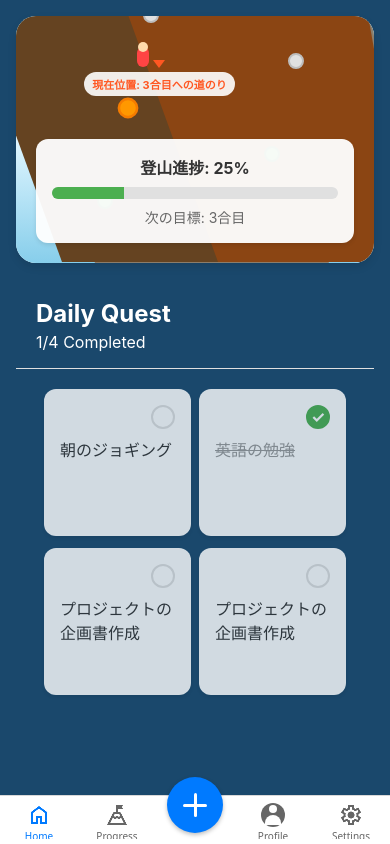
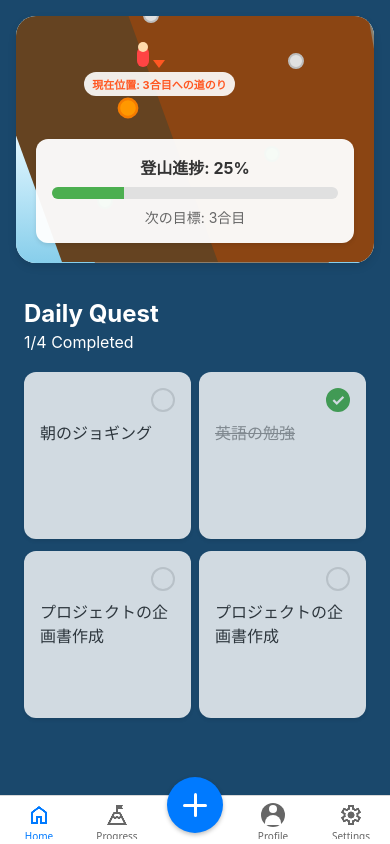
Before and after one commit to myo-ojin/climb-you, a React Native app: screen /Main in a window 390 px wide. Built offline with nearby package versions, Linux system fonts and the light colour scheme.

Commit message:
style: simplify task header styling and remove padding from task list

```diff
--- a/src/screens/MainScreen.tsx
+++ b/src/screens/MainScreen.tsx
@@ -189,12 +189,7 @@ const styles = StyleSheet.create({
     borderRadius: 20,
   },
   taskHeader: {
-    paddingHorizontal: 20,
-    paddingBottom: 16,
-    borderBottomWidth: 1,
-    borderBottomColor: '#E0E0E0',
-    backgroundColor: '#1a486c',
-    color: '#fff',
+    paddingHorizontal: 8,
   },
   taskHeaderTitle: {
     fontSize: 24,
@@ -209,7 +204,6 @@ const styles = StyleSheet.create({
 
   taskList: {
     flex: 1,
-    paddingHorizontal: 20,
     marginTop: 20,
   },
   row: {
```
